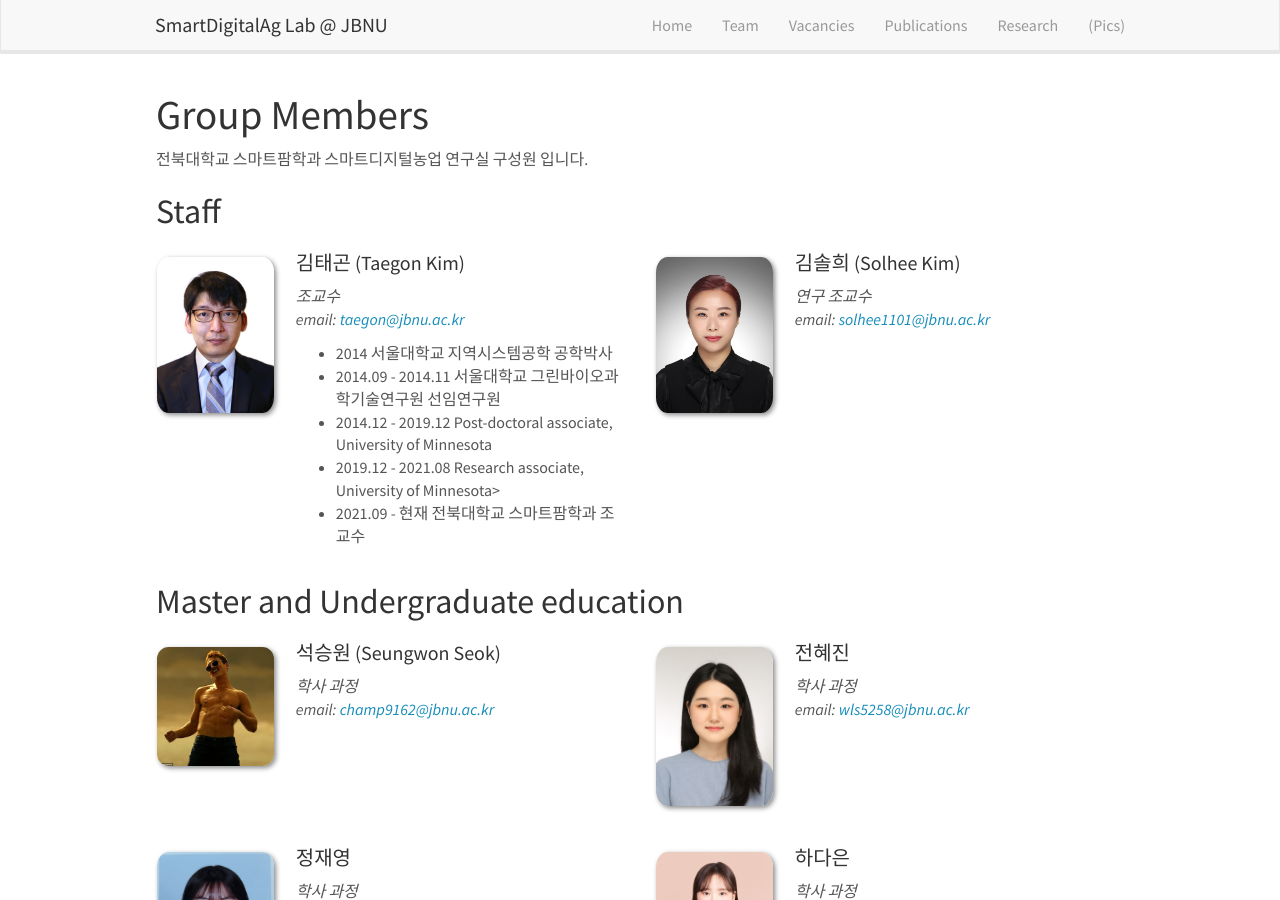
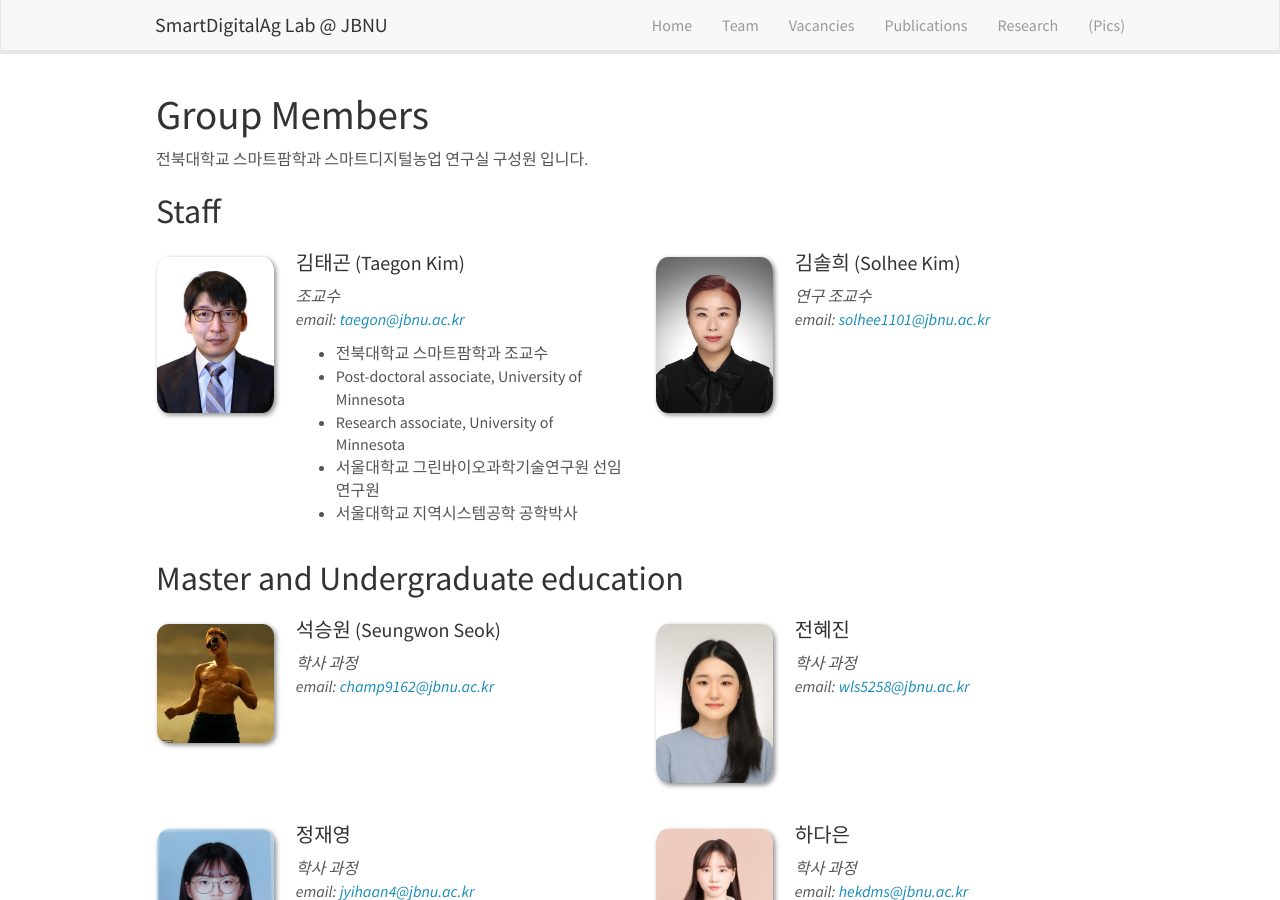
Before and after one commit to SmartDigitalAg/SmartDigitalAg.github.io, a Jekyll site: the page built from _pages/team.md, in a window 1280 px wide and 900 px high. Built offline with Jekyll 4.4.1, drawn with Linux system fonts in a browser that asks for light colours; nearby versions of some CDN libraries.

Commit message:
교수님 경력 수정

```diff
--- a/_data/team_members.yml
+++ b/_data/team_members.yml
@@ -3,11 +3,11 @@
   info: 조교수
   email: taegon@jbnu.ac.kr
   number_educ: 5
-  education1: 2014 서울대학교 지역시스템공학 공학박사
-  education2: 2014.09 - 2014.11 서울대학교 그린바이오과학기술연구원 선임연구원
-  education3: 2014.12 - 2019.12 Post-doctoral associate, University of Minnesota
-  education4: 2019.12 - 2021.08 Research associate, University of Minnesota>
-  education5: 2021.09 - 현재 전북대학교 스마트팜학과 조교수
+  education1: 전북대학교 스마트팜학과 조교수
+  education2: Post-doctoral associate, University of Minnesota
+  education3: Research associate, University of Minnesota
+  education4: 서울대학교 그린바이오과학기술연구원 선임연구원
+  education5: 서울대학교 지역시스템공학 공학박사
 
 - name: 김솔희 (Solhee Kim)
   photo: solhee.jpg
```
